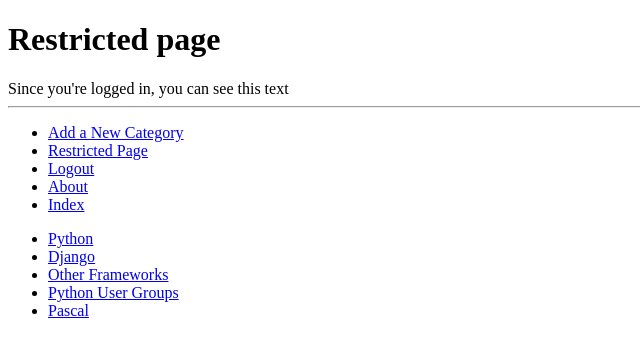
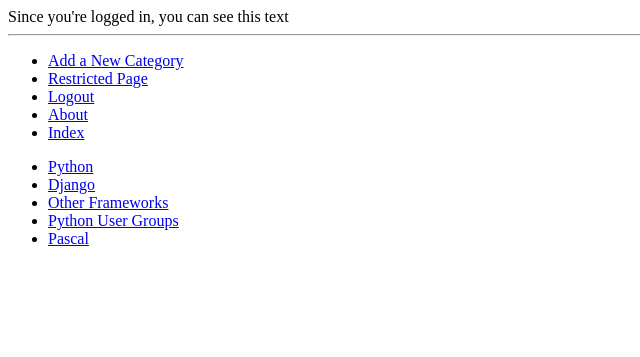
Before and after one commit to sdmmck/tango_with_django_project, a Django app: page /rango/restricted/ in a window 1280 px wide. Shown: the top 357 px of the page, without its empty margins (0-640 px from the left). Run offline with Django 3.2, Linux system fonts and the light colour scheme; a user stored in the database is signed in; data comes from the database, SQL or seed files in the repository.

Commit message:
modified to fit correct phrasing

```diff
--- a/templates/rango/category.html
+++ b/templates/rango/category.html
@@ -20,7 +20,7 @@
         {% endif %}
 
         {% if user.is_authenticated %}
-                <a href="{% url 'add_page' category.slug %}">Add a Page</a>
+                <a href="{% url  category.slug 'add_page' %}">Add a Page</a>
         {% endif %}
     {% else %}
         The specified category does not exist!
--- a/templates/rango/restricted.html
+++ b/templates/rango/restricted.html
@@ -2,10 +2,9 @@
 {% load staticfiles %}
 
 {% block title_block %}
-    Login
+    Restricted Page
 {% endblock %}
 
 {% block body_block %}
-    <h1>Restricted page</h1>
     Since you're logged in, you can see this text
 {% endblock %}
```
